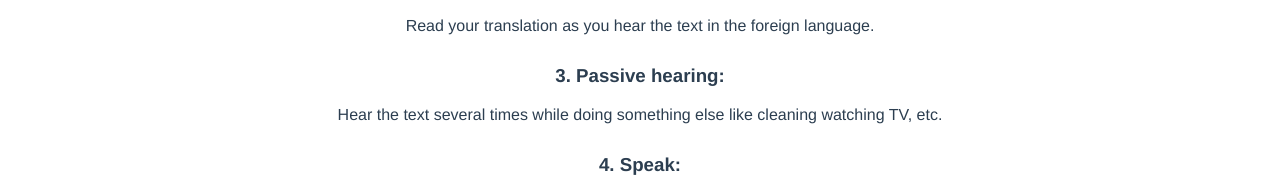
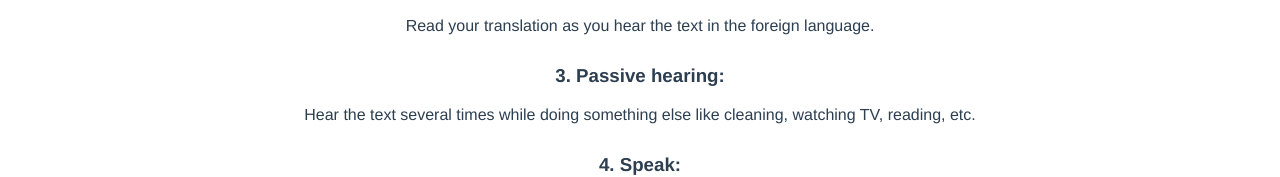
Before and after one commit to clehr/translatable, a Vue app: page / in a window 1280 px wide. Shown: the part 534-711 px from the top of the page. Built offline with nearby package versions, Linux system fonts and the light colour scheme; what vuesax would draw is missing.

Commit message:
change text

```diff
--- a/src/components/Phases.vue
+++ b/src/components/Phases.vue
@@ -16,7 +16,7 @@
 
         <div class="margin-bottom">
             <h3>3. Passive hearing:</h3>
-            Hear the text several times while doing something else like cleaning watching TV, etc.
+            Hear the text several times while doing something else like cleaning, watching TV, reading, etc.
         </div>
 
         <div class="margin-bottom">
```
